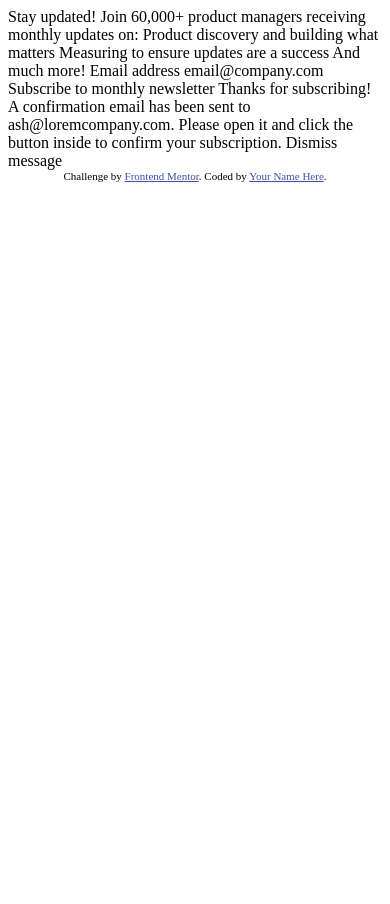
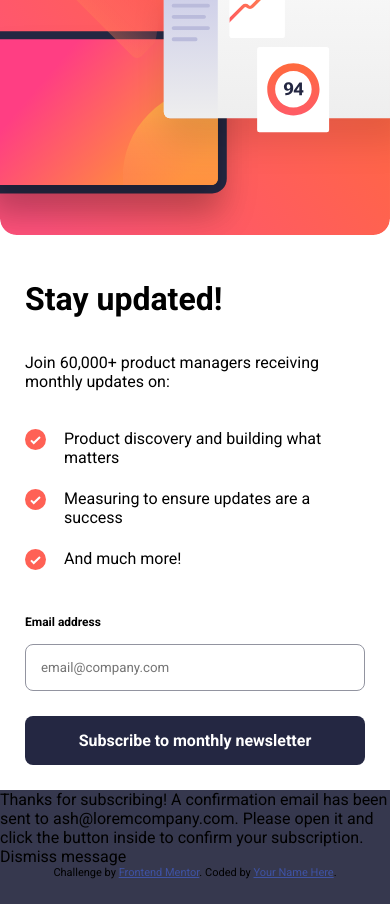
Before and after one commit to CesjhoanFeliu/Newsletter-sign-up-form-with-success-message, a plain HTML site: page index.html in a window 390 px wide. Before the commit the page ends 844 px from the top, so only its background shows below. Drawn offline with Linux system fonts and the light colour scheme.

Commit message:
Mobile Design

```diff
--- a/index.html
+++ b/index.html
@@ -1,52 +1,82 @@
 <!DOCTYPE html>
 <html lang="en">
   <head>
-  <meta charset="UTF-8">
-  <meta name="viewport" content="width=device-width, initial-scale=1.0"> <!-- displays site properly based on user's device -->
-
-  <link rel="icon" type="image/png" sizes="32x32" href="./assets/images/favicon-32x32.png">
-
-  <title>Frontend Mentor | Newsletter sign-up form with success message</title>
-
-  <!-- Feel free to remove these styles or customise in your own stylesheet 👍 -->
-  <style>
-    .attribution { font-size: 11px; text-align: center; }
-    .attribution a { color: hsl(228, 45%, 44%); }
-  </style>
+    <meta charset="UTF-8" />
+    <meta name="viewport" content="width=device-width, initial-scale=1.0" />
+    <!-- displays site properly based on user's device -->
+    <link rel="stylesheet" href="style.css" />
+    <link
+      rel="icon"
+      type="image/png"
+      sizes="32x32"
+      href="./assets/images/favicon-32x32.png"
+    />
+    <link rel="preconnect" href="https://fonts.googleapis.com" />
+    <link rel="preconnect" href="https://fonts.gstatic.com" crossorigin />
+    <link
+      href="https://fonts.googleapis.com/css2?family=Roboto:ital,wght@0,100;0,300;0,400;0,500;0,700;0,900;1,100;1,300;1,400;1,500;1,700;1,900&display=swap"
+      rel="stylesheet"
+    />
+    <title>
+      Frontend Mentor | Newsletter sign-up form with success message
+    </title>
   </head>
   <body>
-
+    <main>
       <!-- Sign-up form start -->
-
-  Stay updated!
-
+      <img
+        class="img--main"
+        src="./assets/images/illustration-sign-up-mobile.svg"
+        alt="Image"
+      />
+      <div>
+        <h1>Stay updated!</h1>
+        <p class="container--p">
           Join 60,000+ product managers receiving monthly updates on:
-
-  Product discovery and building what matters
-  Measuring to ensure updates are a success
-  And much more!
-
-  Email address
-  email@company.com
-
+        </p>
+        <ul>
+          <li>
+            <img class="li-img" src="/assets/images/icon-list.svg" alt="icon" />
+            <p>Product discovery and building what matters</p>
+          </li>
+          <li>
+            <img class="li-img" src="/assets/images/icon-list.svg" alt="icon" />
+            <p>Measuring to ensure updates are a success</p>
+          </li>
+          <li>
+            <img class="li-img" src="/assets/images/icon-list.svg" alt="icon" />
+            <p>And much more!</p>
+          </li>
+        </ul>
+        <p class="email-p">Email address</p>
+        <input
+          class="email-input"
+          type="email"
+          placeholder="email@company.com"
+          name=""
+          id=""
+        />
+        <button class="button-submit" type="submit">
           Subscribe to monthly newsletter
+        </button>
+      </div>
+    </main>
 
     <!-- Sign-up form end -->
 
     <!-- Success message start -->
 
-  Thanks for subscribing!
-
-  A confirmation email has been sent to ash@loremcompany.com.
-  Please open it and click the button inside to confirm your subscription.
-
-  Dismiss message
+    Thanks for subscribing! A confirmation email has been sent to
+    ash@loremcompany.com. Please open it and click the button inside to confirm
+    your subscription. Dismiss message
 
     <!-- Success message end -->
 
     <div class="attribution">
-    Challenge by <a href="https://www.frontendmentor.io?ref=challenge" target="_blank">Frontend Mentor</a>.
-    Coded by <a href="#">Your Name Here</a>.
+      Challenge by
+      <a href="https://www.frontendmentor.io?ref=challenge" target="_blank"
+        >Frontend Mentor</a
+      >. Coded by <a href="#">Your Name Here</a>.
     </div>
   </body>
 </html>
--- /dev/null
+++ b/style.css
@@ -0,0 +1,118 @@
+:root {
+  /* Primarys */
+  --Tomato: hsl(4, 100%, 67%);
+  /* Neutral */
+  --Dark-Slate-Grey: hsl(234, 29%, 20%);
+  --Charcoal-Grey: hsl(235, 18%, 26%);
+  --Grey: hsl(231, 7%, 60%);
+  --White: hsl(0, 0%, 100%);
+  /* Font Size */
+  --Font-size-p: 16px;
+}
+
+.attribution {
+  font-size: 11px;
+  text-align: center;
+}
+.attribution a {
+  color: hsl(228, 45%, 44%);
+}
+* {
+  font-family: "Roboto", sans-serif;
+
+  padding: 0;
+  margin: 0;
+  box-sizing: border-box;
+}
+body {
+  background-color: var(--Charcoal-Grey);
+  display: flex;
+  align-items: center;
+  justify-content: center;
+  width: 100vw;
+  height: 100vh;
+  flex-direction: column;
+}
+ul {
+  list-style: none;
+  display: flex;
+  flex-direction: column;
+  gap: 22px;
+}
+li {
+  display: flex;
+}
+li:last-child {
+  margin-bottom: 45px;
+}
+main {
+  background-color: var(--White);
+  display: flex;
+  justify-content: center;
+  flex-direction: column;
+  min-width: 375px;
+}
+h1 {
+  margin-bottom: 35px;
+}
+
+div {
+  padding: 0 25px 25px 25px;
+}
+
+.img--main {
+  margin-bottom: 45px;
+}
+
+.container--p {
+  margin-bottom: 38px;
+}
+
+.li-img {
+  width: 21px;
+  height: 21px;
+  margin-right: 18px;
+}
+.email-p {
+  font-size: 12px;
+  font-weight: bold;
+  margin-bottom: 15px;
+}
+.email-input {
+  padding: 15px;
+  border-radius: 8px;
+  border: 1px solid var(--Grey);
+  width: 100%;
+  margin-bottom: 25px;
+}
+.button-submit {
+  background-color: var(--Dark-Slate-Grey);
+  border-style: none;
+  color: var(--White);
+  font-weight: bold;
+  font-size: 16px;
+  padding: 15px;
+  width: 100%;
+  border-radius: 8px;
+}
+
+@media (width >= 510px) {
+  main {
+    max-height: 640px;
+    max-width: 952px;
+    flex-direction: row-reverse;
+    align-items: center;
+    justify-content: center;
+    padding: 25px;
+  }
+  .img--main {
+    content: url(./assets/images/illustration-sign-up-desktop.svg);
+    margin: 0;
+    width: auto;
+  }
+  div {
+    width: 50%;
+    padding-right: 70px;
+  }
+}
+/* Arreglar imagen para que sea responsive */
```
Lines whose indentation alone changed are shown as unchanged.
